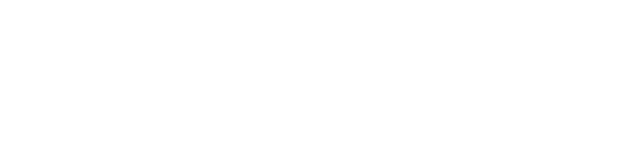
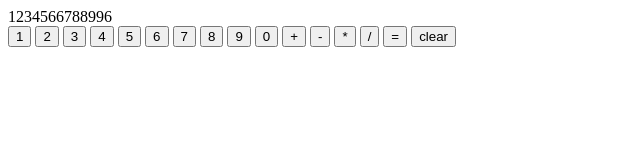
Before and after one commit to MadebyMarco/calculator, a plain HTML site: page index.html in a window 1280 px wide. Shown: the whole page, without its empty margins (0-640 px from the left). Drawn offline with Linux system fonts and the light colour scheme.

Commit message:
Add buttons

```diff
--- a/index.html
+++ b/index.html
@@ -7,6 +7,24 @@
     <meta charset="UTF-8">
 </head>
 <body>
-
+    <div class="display">1234566788996</div>
+    <div class="buttons">
+    <button id="1">1</button>
+    <button id="2">2</button>
+    <button id="3">3</button>
+    <button id="4">4</button>
+    <button id="5">5</button>
+    <button id="6">6</button>
+    <button id="7">7</button>
+    <button id="8">8</button>
+    <button id="9">9</button>
+    <button id="0">0</button>
+    <button id="+">+</button>
+    <button id="-">-</button>
+    <button id="*">*</button>
+    <button id="/">/</button>
+    <button id="=">=</button>
+    <button id="clear">clear</button>
+    </div>
 </body>
 </html>
```
